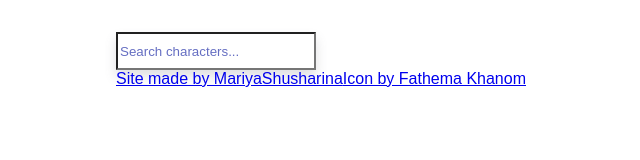
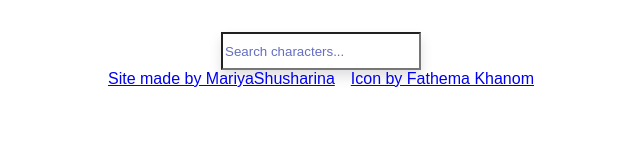
Before and after one commit to MariyaShusharina/fuse8-january-2025, a plain HTML site: page index.html in a window 1280 px wide. Shown: the whole page, without its empty margins (319-959 px from the left). Drawn offline with nearby package versions, Linux system fonts and the light colour scheme.

Commit message:
feat: add new styles for rendered and credits

```diff
--- a/style.css
+++ b/style.css
@@ -32,3 +32,21 @@ input {
 input::placeholder {
   color: rgba(101, 110, 194, 1);
 }
+
+.rendered {
+  height: 100%;
+  width: 100%;
+
+  margin: 0;
+  padding: 0;
+
+  display: flex;
+  flex-direction: column;
+  justify-content: space-between;
+  align-items: center;
+}
+
+.credits {
+  display: flex;
+  gap: 1rem;
+}
```
